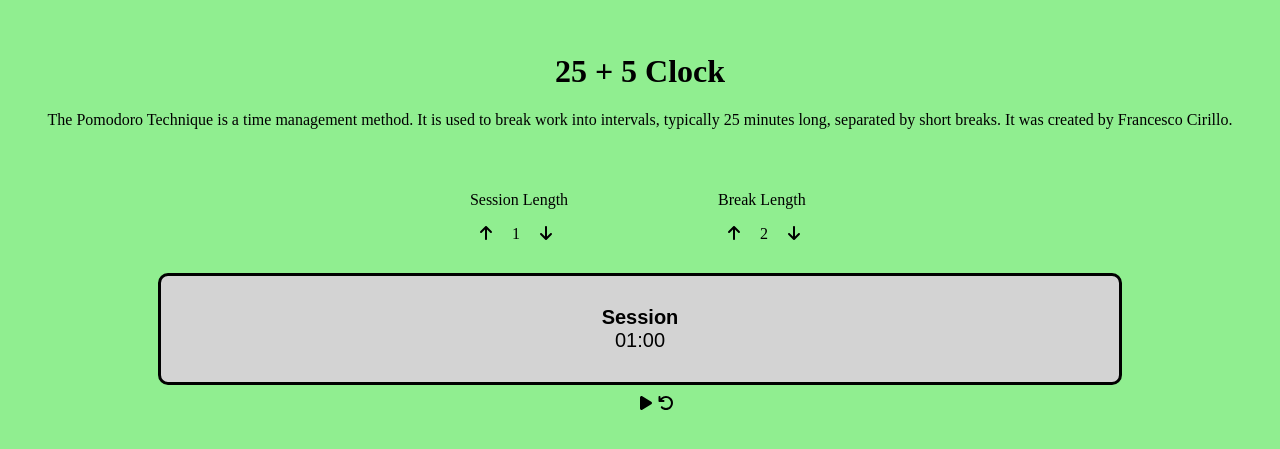
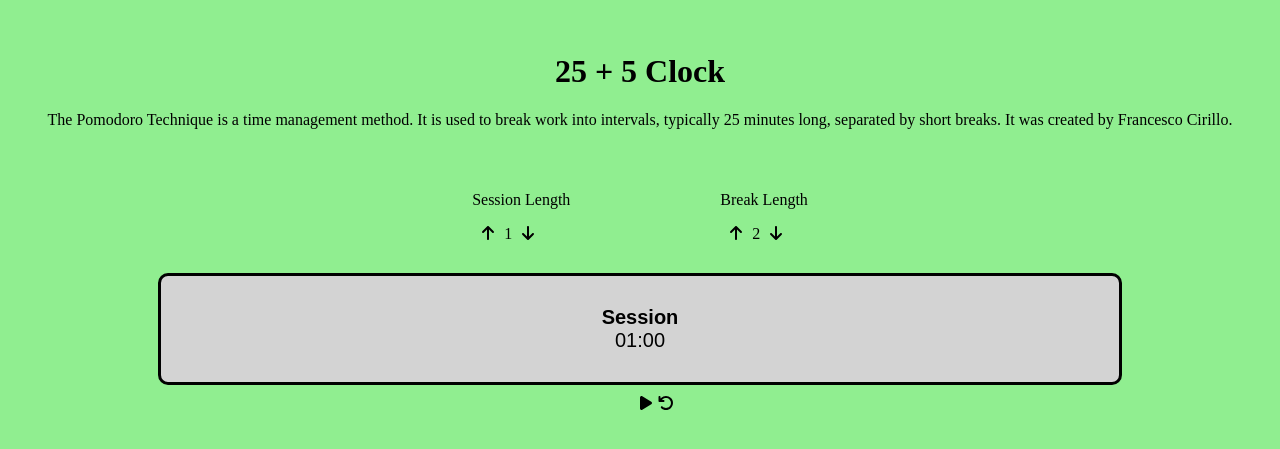
Before and after one commit to acipo1096/25-5-Clock, a React (Vite) app: page / in a window 1280 px wide. Shown: the part 137-586 px from the top of the page. Built offline with nearby package versions, Linux system fonts and the light colour scheme.

Commit message:
- Removed "className=expand" from increment and decrement buttons - Added the CSS padding from that class directly to the id's

```diff
--- a/src/App.css
+++ b/src/App.css
@@ -66,7 +66,27 @@ body {
   border-radius: 10px;
 }
 
-.expand {
+#session-increment {
   padding-left: 10px;
   padding-right: 10px;
 }
+
+#session-decrement {
+  padding-left: 10px;
+  padding-right: 10px;
+}
+
+#break-increment {
+  padding-left: 10px;
+  padding-right: 10px;
+}
+
+#break-decrement {
+  padding-left: 10px;
+  padding-right: 10px;
+}
+
+/* .expand {
+  padding-left: 10px;
+  padding-right: 10px;
+} */
--- a/src/components/SessionTimer.jsx
+++ b/src/components/SessionTimer.jsx
@@ -200,7 +200,7 @@ const SessionTimer = () => {
         setIsBreak(false)
         setTimerLabel("Session");
         setBreakSeconds(breakSeconds + 59),
-        setBreakMinutes(defaultBreak)
+          setBreakMinutes(defaultBreak)
         setBreakView(breakMinutes > 9 ? `${defaultBreak}:0${0}` : `0${defaultBreak}:0${0}`)
       }
     }
@@ -214,11 +214,11 @@ const SessionTimer = () => {
         <div id="session-block">
           <p id="session-label">Session Length</p>
           <div id="session-counter">
-            <div className="expand"><i id="session-increment" onClick={incrementSessionMinutes}>
+            <div><i id="session-increment" onClick={incrementSessionMinutes}>
               <FontAwesomeIcon icon={faArrowUp} /></i></div>
             <div id="session-length" className="expand">{defaultSession}</div>
             {/*             isActive === false ? sessionMinutes :  */}
-            <div className="expand"><i id="session-decrement" onClick={decrementSessionMinutes}>
+            <div><i id="session-decrement" onClick={decrementSessionMinutes}>
               <FontAwesomeIcon icon={faArrowDown} /></i></div>
           </div>
         </div>
@@ -228,7 +228,7 @@ const SessionTimer = () => {
             <div className="expand"><i id="break-increment" onClick={incrementBreakMinutes}>
               <FontAwesomeIcon icon={faArrowUp} /></i></div>
             <div id="break-length" className="expand">{defaultBreak}</div>
-            <div className="expand"><i id="break-decrement" onClick={decrementBreakMinutes}>
+            <div><i id="break-decrement" onClick={decrementBreakMinutes}>
               <FontAwesomeIcon icon={faArrowDown} /></i></div>
           </div>
         </div>
```
